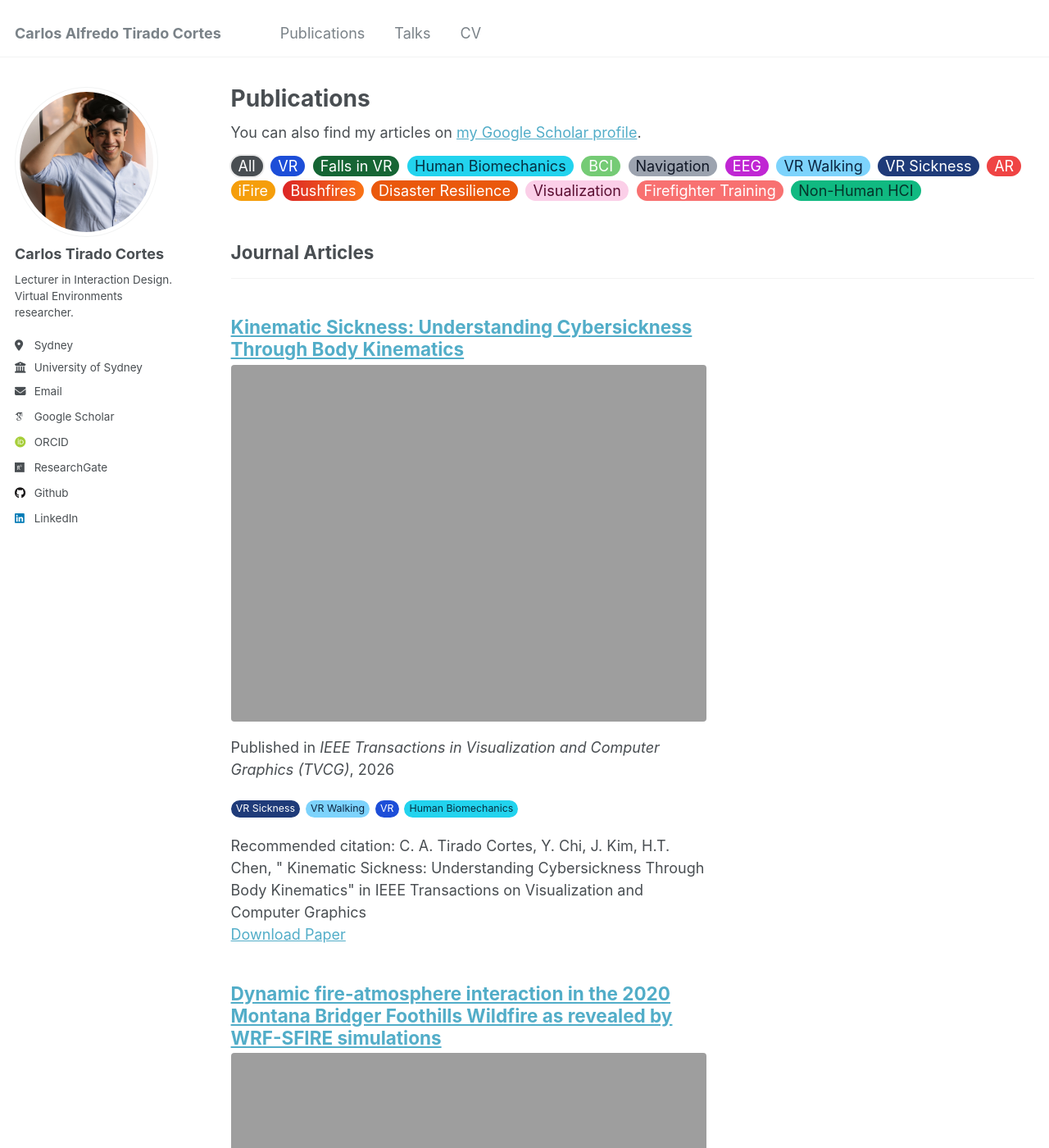
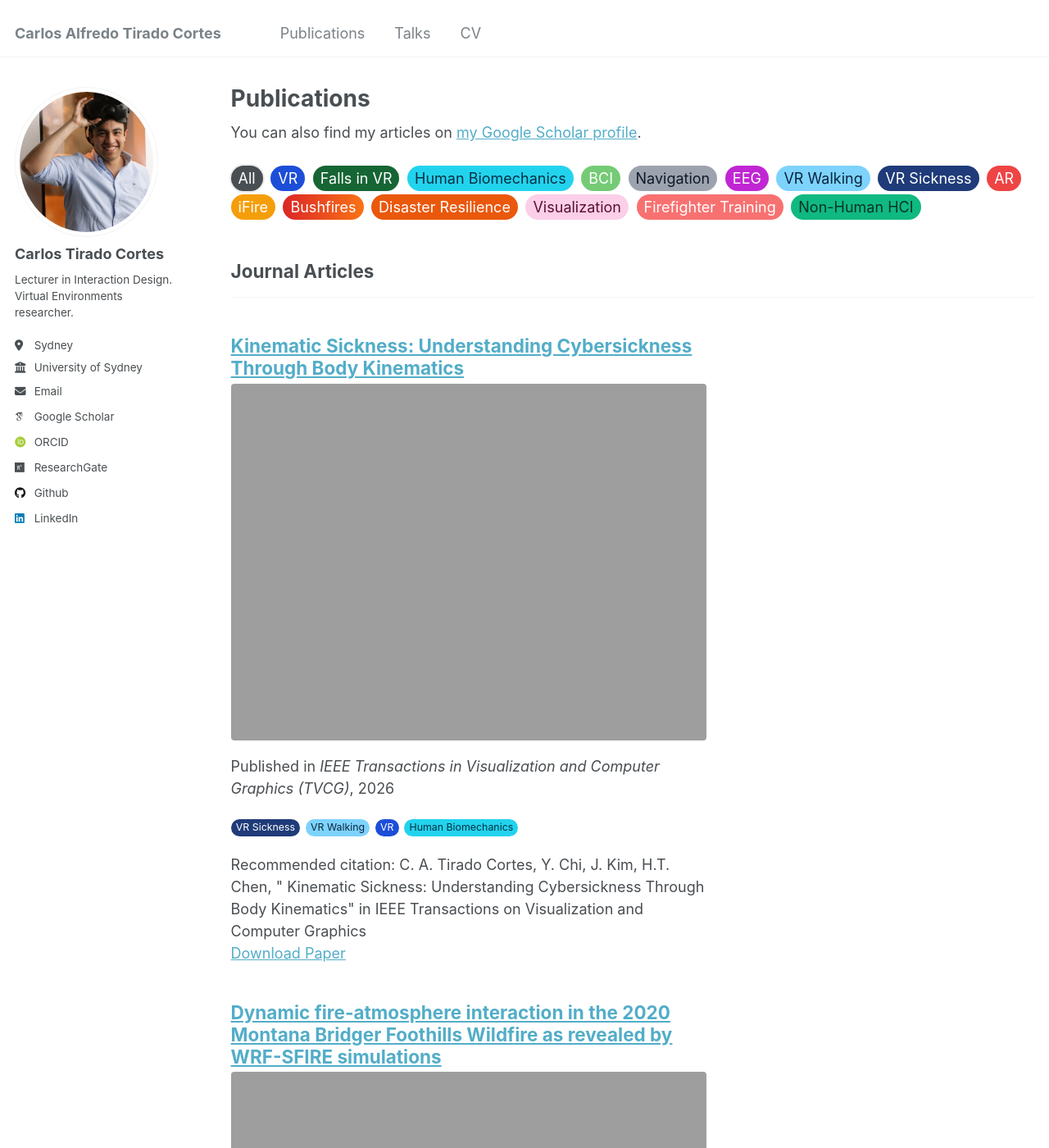
Before and after one commit to catiradocortes/catiradocortes.github.io, a Jekyll site: the page built from _pages/publications.html, in a window 1280 px wide and 1400 px high. Shown: the whole window at 82% size. Built offline with Jekyll 4.4.1, drawn with Linux system fonts in a browser that asks for light colours; some web fonts are replaced.

Commit message:
Refine publication tag filter UX
Make filters share the same styling as inline tags, add clickable tags on publications, and tweak spacing above the filter bar.

Made-with: Cursor

```diff
--- a/_includes/archive-single.html
+++ b/_includes/archive-single.html
@@ -83,7 +83,8 @@
     {% if post.publication_tags %}
       <p class="archive__item-tags">
         {% for tag in post.publication_tags %}
-          <span class="pub-tag pub-tag--{{ tag | slugify }}">{{ tag }}</span>
+          {% assign tag_slug = tag | slugify %}
+          <button type="button" class="pub-tag pub-tag--{{ tag_slug }} pub-tag--clickable" data-pub-tag="{{ tag_slug }}" aria-label="Filter by tag {{ tag }}">{{ tag }}</button>
         {% endfor %}
       </p>
     {% endif %}
--- a/_pages/publications.html
+++ b/_pages/publications.html
@@ -11,7 +11,7 @@ author_profile: true
 
 {% assign seen_tag_slugs = "|" %}
 <div id="pub-tag-filter" class="pub-tag-filter" aria-label="Filter publications by tag">
-  <button type="button" class="pub-tag pub-tag--all pub-tag-filter__tag is-active" data-tag="__all" aria-pressed="true">All</button>
+  <button type="button" class="pub-tag pub-tag--all pub-tag--clickable pub-tag-filter__tag is-active" data-pub-tag="__all" aria-pressed="true">All</button>
   {% for post in site.publications %}
     {% if post.publication_tags %}
       {% for tag in post.publication_tags %}
@@ -21,7 +21,7 @@ author_profile: true
           {% continue %}
         {% endif %}
         {% assign seen_tag_slugs = seen_tag_slugs | append: slug_token %}
-        <button type="button" class="pub-tag pub-tag--{{ slug }} pub-tag-filter__tag" data-tag="{{ slug }}" aria-pressed="false">{{ tag }}</button>
+        <button type="button" class="pub-tag pub-tag--{{ slug }} pub-tag--clickable pub-tag-filter__tag" data-pub-tag="{{ slug }}" aria-pressed="false">{{ tag }}</button>
       {% endfor %}
     {% endif %}
   {% endfor %}
--- a/_sass/_archive.scss
+++ b/_sass/_archive.scss
@@ -73,31 +73,38 @@
 
 .pub-tag {
   display: inline-block;
+  border: 0;
+  -webkit-appearance: none;
+  appearance: none;
+  background-image: none;
   padding: 0.1em 0.5em;
   margin: 0 0.25em 0.25em 0;
   border-radius: 999px;
   background-color: $light-gray;
   color: $dark-gray;
   text-decoration: none;
+  font: inherit;
 }
 
-.pub-tag-filter {
-  margin: 0.75em 0 1em;
+.pub-tag--clickable {
+  cursor: pointer;
 }
 
-.pub-tag-filter__tag {
-  border: 0;
-  cursor: pointer;
-  transition: opacity 0.15s ease-in-out, filter 0.15s ease-in-out, transform 0.05s ease-in-out;
-}
-
-.pub-tag-filter__tag:focus {
+.pub-tag--clickable:focus {
   outline: 2px solid rgba($info-color, 0.6);
   outline-offset: 2px;
 }
 
-.pub-tag-filter__tag:hover {
+.pub-tag--clickable:hover {
   filter: brightness(0.97);
+}
+
+.pub-tag-filter {
+  margin: 1.5em 0 1em;
+}
+
+.pub-tag-filter__tag {
+  transition: opacity 0.15s ease-in-out, filter 0.15s ease-in-out, transform 0.05s ease-in-out, box-shadow 0.15s ease-in-out;
 }
 
 .pub-tag-filter__tag:active {
```
Also changed, not shown: other parts of _pages/publications.html (+6 -6 lines).
